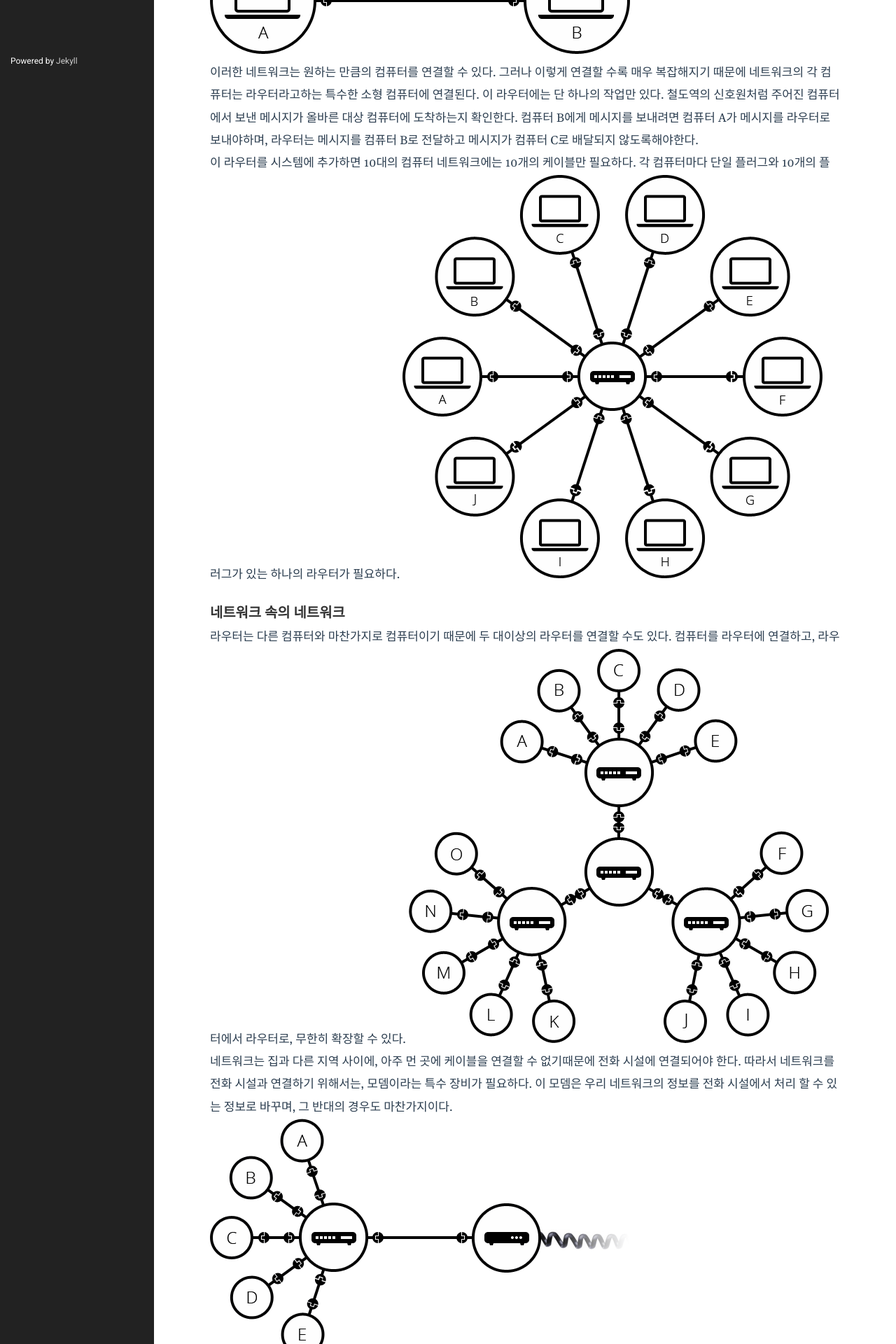
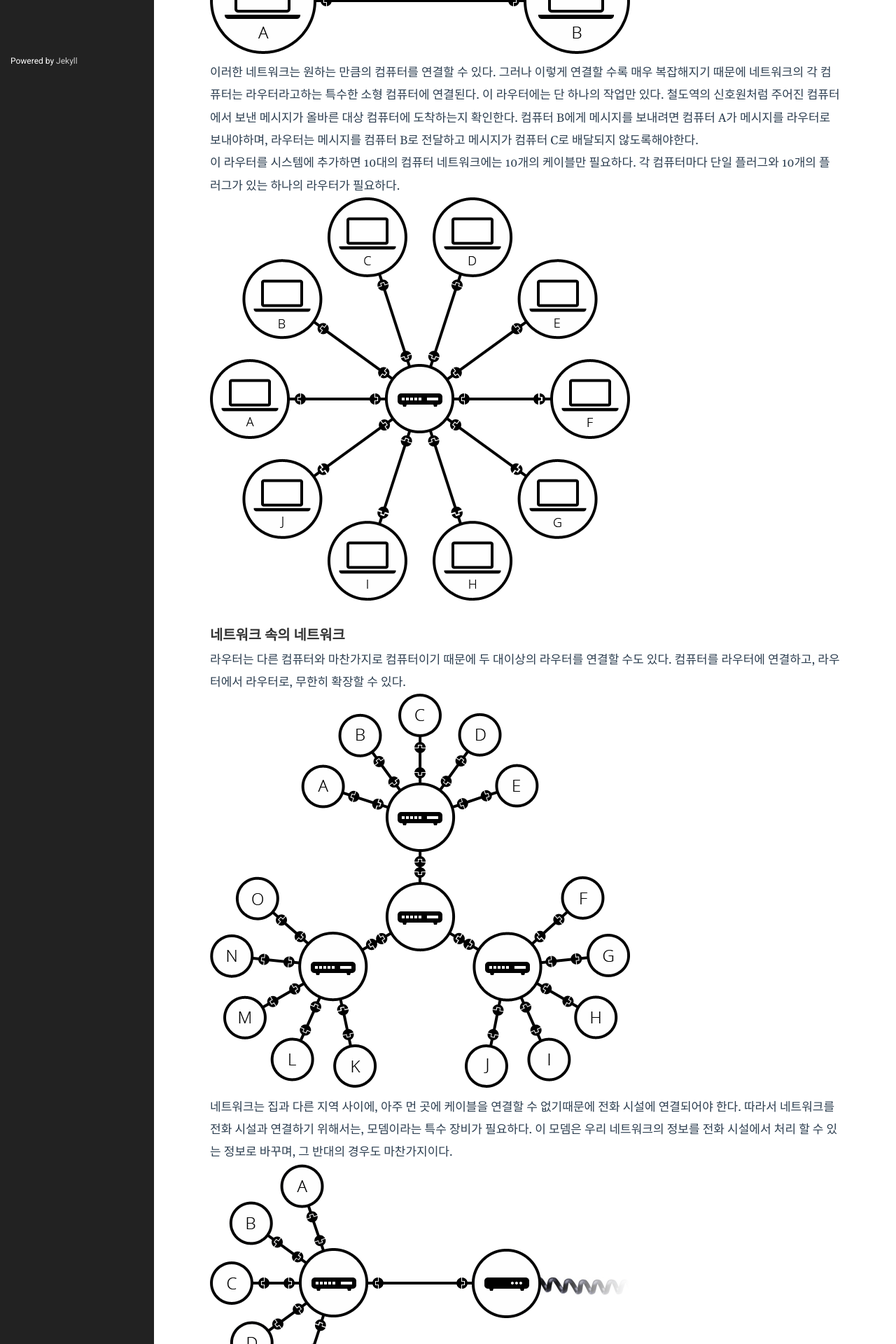
Before and after one commit to hrhr0616/hrhr0616.github.io, a Jekyll site: the page built from _posts/2021-11-11-internet.markdown, in a window 1280 px wide. Shown: the part 450-2370 px from the top of the page at 70% size. Built offline with Jekyll 4.4.1, drawn with Linux system fonts in a browser that asks for light colours.

Commit message:
문단정리

```diff
--- a/_posts/2021-11-11-internet.markdown
+++ b/_posts/2021-11-11-internet.markdown
@@ -10,24 +10,30 @@ category: internet
 
 ### 단순한 네트워크
 두 개의 컴퓨터가 통신이 필요할 때, 우리는 다른 컴퓨터와 물리적으로 또는 무선으로 연결되어야 한다. 모든 현대 컴퓨터들은 이러한 연결 중 하나를 이용하여 연결을 지속할 수 있다.
+
 ![alt text](/public/img/internet-schema-1.png)
 
 이러한 네트워크는 원하는 만큼의 컴퓨터를 연결할 수 있다. 그러나 이렇게 연결할 수록 매우 복잡해지기 때문에 네트워크의 각 컴퓨터는 라우터라고하는 특수한 소형 컴퓨터에 연결된다. 이 라우터에는 단 하나의 작업만 있다. 철도역의 신호원처럼 주어진 컴퓨터에서 보낸 메시지가 올바른 대상 컴퓨터에 도착하는지 확인한다. 컴퓨터 B에게 메시지를 보내려면 컴퓨터 A가 메시지를 라우터로 보내야하며, 라우터는 메시지를 컴퓨터 B로 전달하고 메시지가 컴퓨터 C로 배달되지 않도록해야한다.
 
 이 라우터를 시스템에 추가하면 10대의 컴퓨터 네트워크에는 10개의 케이블만 필요하다. 각 컴퓨터마다 단일 플러그와 10개의 플러그가 있는 하나의 라우터가 필요하다.
+
 ![alt text](/public/img/internet-schema-3.png)
 
 ### 네트워크 속의 네트워크
 라우터는 다른 컴퓨터와 마찬가지로 컴퓨터이기 때문에 두 대이상의 라우터를 연결할 수도 있다.
 컴퓨터를 라우터에 연결하고, 라우터에서 라우터로, 무한히 확장할 수 있다.
+
 ![alt text](/public/img/internet-schema-5.png)
 
- 네트워크는 집과 다른 지역 사이에, 아주 먼 곳에 케이블을 연결할 수 없기때문에 전화 시설에 연결되어야 한다. 따라서 네트워크를 전화 시설과 연결하기 위해서는, 모뎀이라는 특수 장비가 필요하다. 이 모뎀은 우리 네트워크의 정보를 전화 시설에서 처리 할 수 있는 정보로 바꾸며, 그 반대의 경우도 마찬가지이다.
+ 네트워크는 집과 다른 지역 사이에, 아주 먼 곳에 케이블을 연결할 수 없기때문에 전화 시설에 연결되어야 한다. 따라서 네트워크를 전화 시설과 연결하기 위해서는, 모뎀이라는 특수 장비가 필요하다.
+ 이 모뎀은 우리 네트워크의 정보를 전화 시설에서 처리 할 수 있는 정보로 바꾸며, 그 반대의 경우도 마찬가지이다.
+
 ![alt text](/public/img/internet-schema-6.png)
 
 다음 단계는 우리의 네트워크에서 도달하려는 네트워크로 메시지를 보내는 것이다. 그러기 위해 네트워크를 인터넷 서비스 제공업체(Internet Service Provider, ISP)에 연결한다. ISP는 모두 함께 연결되는 몇몇 특수한 라우터를 관리하고 다른 ISP의 라우터에도 액세스 할 수 있는 회사이다. 따라서 우리 네트워크 메시지는 ISP네트워크의 네트워크를 통해 대상 네트워크로 전달된다. 인터넷은 이러한 전체 네트워크 인프라로 구성된다.
 터에 연결하고, 라우터에서 라우터로, 무한히 확장할 수 있다.
-![alt text](/public/img/internet-schema-7.png)
+
+![alt text](/public/img/internet-schema-7.png){: width="20%" height="20%"}
 
 ### 컴퓨터 찾기
 컴퓨터에 메시지를 보내려면 메시지를 받을 틀정 컴퓨터를 지정해야한다. 따라서 네트워크에 연결된 모든 컴퓨터에는 IP(인터넷 프로토콜)주소라는 고유한 주소가 있다. 주소는 점으로 구분 된 네 개의 숫자로 구성되어있다. (ex: 192.168.2.10)
@@ -37,6 +43,7 @@ IP주소를 기억하기 어렵기 때문에 '도메인 이름'이라고 하는
 ### 인터넷과 웹
 웹 브라우저를 사용하여 웹을 탐색 할 때 일반적으로 도메인 이름을 사용하여 웹 사이트에 접속한다. 인터넷은 수십억 대의 컴퓨터를 모두 연결하는 기술 인프라이다. 이러한 컴퓨터들 중에 일부는 '웹 서버'로서 웹 브라우저가 이해할 수 있는 서비스를 제공한다. 인터넷은 인프라이며, 웹은 그 인프라기반 위에 구축된 서비스이다. 웹 뿐만 아니라 인터넷 위에 구축된 다른 서비스들도 있다.
 
+
 참고
 [https://developer.mozilla.org/ko/docs/Learn/Common_questions/How_does_the_Internet_work][How_does_the_Internet_work]
 
```
